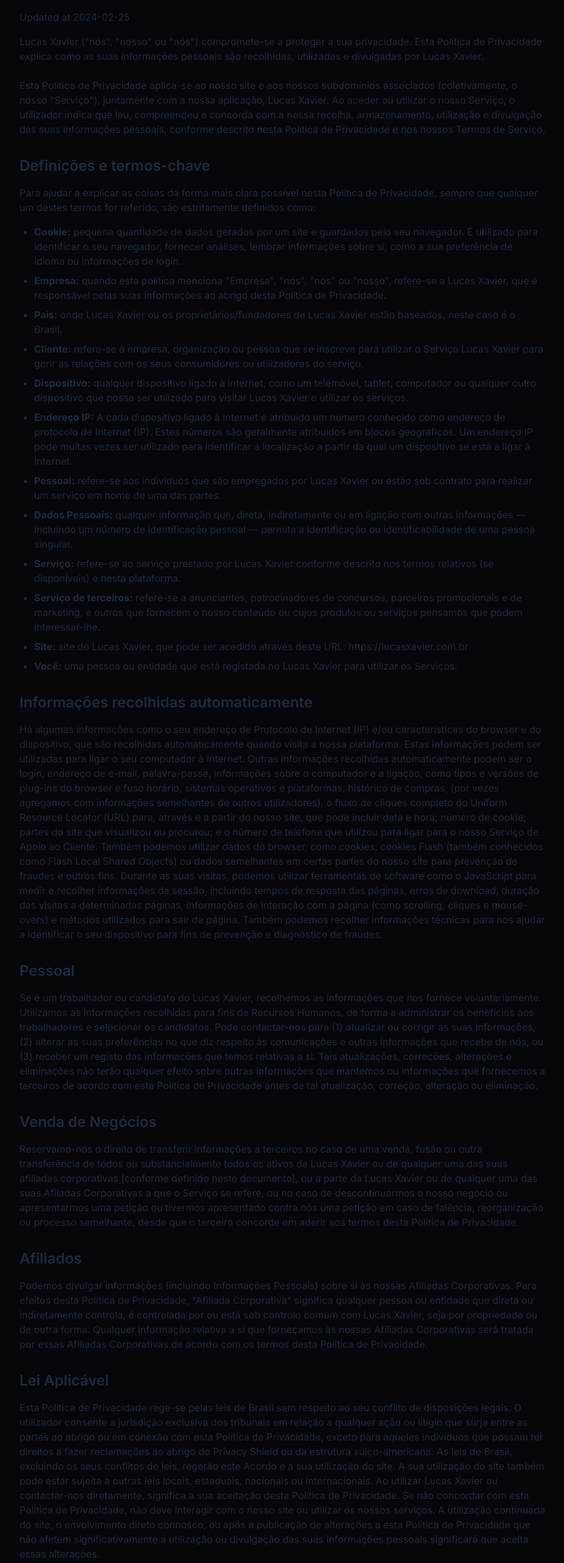
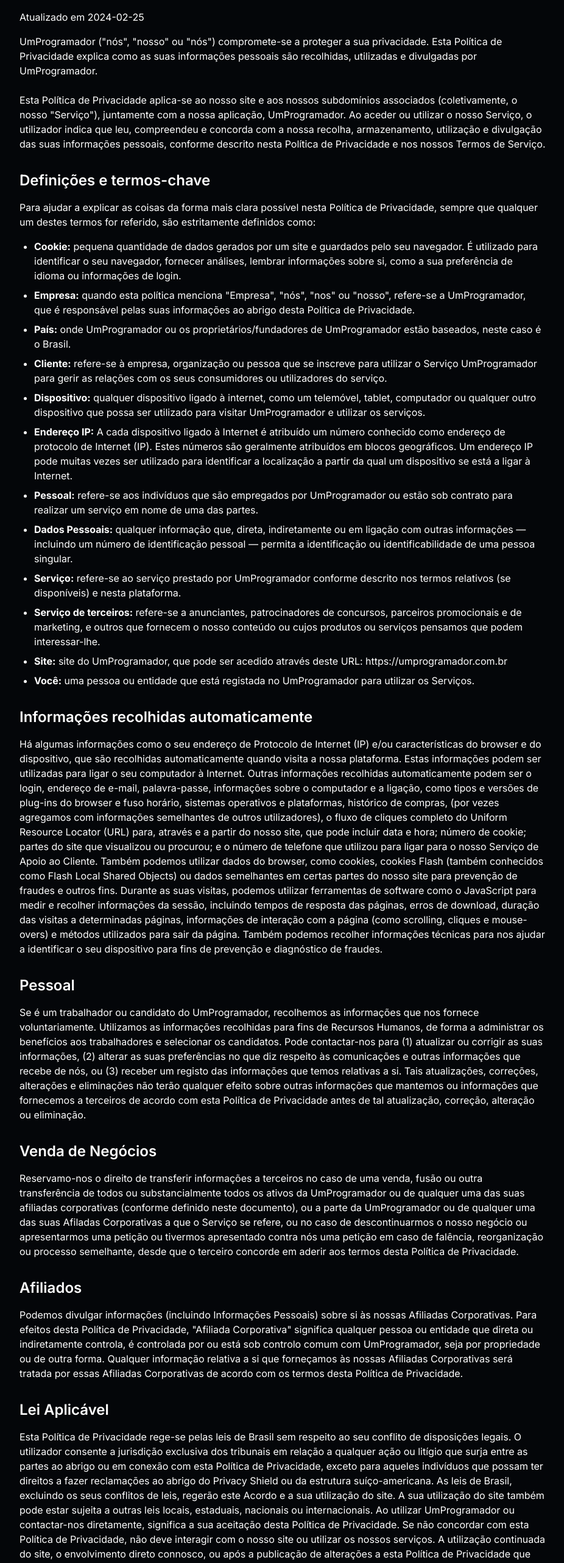
Before and after one commit to ldfxavier/umprogramador, a Next.js app: page /politica-de-privacidade in a window 1280 px wide. Shown: the part 100-2663 px from the top of the page at 61% size, without its empty margins (176-1102 px from the left). Built offline with nearby package versions, Linux system fonts and the light colour scheme.

Commit message:
feat: ajuste nos servicos

```diff
--- a/app/politica-de-privacidade/page.tsx
+++ b/app/politica-de-privacidade/page.tsx
@@ -1,23 +1,24 @@
+
 import type { Metadata } from "next";
 
 export const metadata: Metadata = {
-    title: "Política de Privacidade | Lucas Xavier",
-    description: "Política de Privacidade para os aplicativos e serviços desenvolvidos por Lucas Xavier.",
+    title: "Política de Privacidade | UmProgramador",
+    description: "Política de Privacidade para os aplicativos e serviços desenvolvidos por UmProgramador.",
 };
 
 export default function PrivacyPolicy() {
     return (
-        <main className="container mx-auto py-12 px-4 max-w-4xl text-gray-800 dark:text-gray-200">
+        <main className="container mx-auto py-12 px-4 max-w-4xl text-white">
             <h1 className="text-3xl font-bold mb-8">Política de Privacidade</h1>
 
-            <p className="mb-4">Updated at 2024-02-25</p>
+            <p className="mb-4">Atualizado em 2024-02-25</p>
 
             <p className="mb-6">
-                Lucas Xavier ("nós", "nosso" ou "nós") compromete-se a proteger a sua privacidade. Esta Política de Privacidade explica como as suas informações pessoais são recolhidas, utilizadas e divulgadas por Lucas Xavier.
+                UmProgramador ("nós", "nosso" ou "nós") compromete-se a proteger a sua privacidade. Esta Política de Privacidade explica como as suas informações pessoais são recolhidas, utilizadas e divulgadas por UmProgramador.
             </p>
 
             <p className="mb-6">
-                Esta Política de Privacidade aplica-se ao nosso site e aos nossos subdomínios associados (coletivamente, o nosso "Serviço"), juntamente com a nossa aplicação, Lucas Xavier. Ao aceder ou utilizar o nosso Serviço, o utilizador indica que leu, compreendeu e concorda com a nossa recolha, armazenamento, utilização e divulgação das suas informações pessoais, conforme descrito nesta Política de Privacidade e nos nossos Termos de Serviço.
+                Esta Política de Privacidade aplica-se ao nosso site e aos nossos subdomínios associados (coletivamente, o nosso "Serviço"), juntamente com a nossa aplicação, UmProgramador. Ao aceder ou utilizar o nosso Serviço, o utilizador indica que leu, compreendeu e concorda com a nossa recolha, armazenamento, utilização e divulgação das suas informações pessoais, conforme descrito nesta Política de Privacidade e nos nossos Termos de Serviço.
             </p>
 
             <h2 className="text-2xl font-semibold mt-8 mb-4">Definições e termos-chave</h2>
@@ -26,17 +27,17 @@ export default function PrivacyPolicy() {
             </p>
             <ul className="list-disc pl-6 mb-6 space-y-2">
                 <li><strong>Cookie:</strong> pequena quantidade de dados gerados por um site e guardados pelo seu navegador. É utilizado para identificar o seu navegador, fornecer análises, lembrar informações sobre si, como a sua preferência de idioma ou informações de login.</li>
-                <li><strong>Empresa:</strong> quando esta política menciona "Empresa", "nós", "nos" ou "nosso", refere-se a Lucas Xavier, que é responsável pelas suas informações ao abrigo desta Política de Privacidade.</li>
-                <li><strong>País:</strong> onde Lucas Xavier ou os proprietários/fundadores de Lucas Xavier estão baseados, neste caso é o Brasil.</li>
-                <li><strong>Cliente:</strong> refere-se à empresa, organização ou pessoa que se inscreve para utilizar o Serviço Lucas Xavier para gerir as relações com os seus consumidores ou utilizadores do serviço.</li>
-                <li><strong>Dispositivo:</strong> qualquer dispositivo ligado à internet, como um telemóvel, tablet, computador ou qualquer outro dispositivo que possa ser utilizado para visitar Lucas Xavier e utilizar os serviços.</li>
+                <li><strong>Empresa:</strong> quando esta política menciona "Empresa", "nós", "nos" ou "nosso", refere-se a UmProgramador, que é responsável pelas suas informações ao abrigo desta Política de Privacidade.</li>
+                <li><strong>País:</strong> onde UmProgramador ou os proprietários/fundadores de UmProgramador estão baseados, neste caso é o Brasil.</li>
+                <li><strong>Cliente:</strong> refere-se à empresa, organização ou pessoa que se inscreve para utilizar o Serviço UmProgramador para gerir as relações com os seus consumidores ou utilizadores do serviço.</li>
+                <li><strong>Dispositivo:</strong> qualquer dispositivo ligado à internet, como um telemóvel, tablet, computador ou qualquer outro dispositivo que possa ser utilizado para visitar UmProgramador e utilizar os serviços.</li>
                 <li><strong>Endereço IP:</strong> A cada dispositivo ligado à Internet é atribuído um número conhecido como endereço de protocolo de Internet (IP). Estes números são geralmente atribuídos em blocos geográficos. Um endereço IP pode muitas vezes ser utilizado para identificar a localização a partir da qual um dispositivo se está a ligar à Internet.</li>
-                <li><strong>Pessoal:</strong> refere-se aos indivíduos que são empregados por Lucas Xavier ou estão sob contrato para realizar um serviço em nome de uma das partes.</li>
+                <li><strong>Pessoal:</strong> refere-se aos indivíduos que são empregados por UmProgramador ou estão sob contrato para realizar um serviço em nome de uma das partes.</li>
                 <li><strong>Dados Pessoais:</strong> qualquer informação que, direta, indiretamente ou em ligação com outras informações — incluindo um número de identificação pessoal — permita a identificação ou identificabilidade de uma pessoa singular.</li>
-                <li><strong>Serviço:</strong> refere-se ao serviço prestado por Lucas Xavier conforme descrito nos termos relativos (se disponíveis) e nesta plataforma.</li>
+                <li><strong>Serviço:</strong> refere-se ao serviço prestado por UmProgramador conforme descrito nos termos relativos (se disponíveis) e nesta plataforma.</li>
                 <li><strong>Serviço de terceiros:</strong> refere-se a anunciantes, patrocinadores de concursos, parceiros promocionais e de marketing, e outros que fornecem o nosso conteúdo ou cujos produtos ou serviços pensamos que podem interessar-lhe.</li>
-                <li><strong>Site:</strong> site do Lucas Xavier, que pode ser acedido através deste URL: https://lucasxavier.com.br</li>
-                <li><strong>Você:</strong> uma pessoa ou entidade que está registada no Lucas Xavier para utilizar os Serviços.</li>
+                <li><strong>Site:</strong> site do UmProgramador, que pode ser acedido através deste URL: https://umprogramador.com.br</li>
+                <li><strong>Você:</strong> uma pessoa ou entidade que está registada no UmProgramador para utilizar os Serviços.</li>
             </ul>
 
             <h2 className="text-2xl font-semibold mt-8 mb-4">Informações recolhidas automaticamente</h2>
@@ -46,25 +47,25 @@ export default function PrivacyPolicy() {
 
             <h2 className="text-2xl font-semibold mt-8 mb-4">Pessoal</h2>
             <p className="mb-6">
-                Se é um trabalhador ou candidato do Lucas Xavier, recolhemos as informações que nos fornece voluntariamente. Utilizamos as informações recolhidas para fins de Recursos Humanos, de forma a administrar os benefícios aos trabalhadores e selecionar os candidatos.
+                Se é um trabalhador ou candidato do UmProgramador, recolhemos as informações que nos fornece voluntariamente. Utilizamos as informações recolhidas para fins de Recursos Humanos, de forma a administrar os benefícios aos trabalhadores e selecionar os candidatos.
                 Pode contactar-nos para (1) atualizar ou corrigir as suas informações, (2) alterar as suas preferências no que diz respeito às comunicações e outras informações que recebe de nós, ou (3) receber um registo das informações que temos relativas a si. Tais atualizações, correções, alterações e eliminações não terão qualquer efeito sobre outras informações que mantemos ou informações que fornecemos a terceiros de acordo com esta Política de Privacidade antes de tal atualização, correção, alteração ou eliminação.
             </p>
 
             <h2 className="text-2xl font-semibold mt-8 mb-4">Venda de Negócios</h2>
             <p className="mb-6">
-                Reservamo-nos o direito de transferir informações a terceiros no caso de uma venda, fusão ou outra transferência de todos ou substancialmente todos os ativos da Lucas Xavier ou de qualquer uma das suas afiliadas corporativas (conforme definido neste documento), ou a parte da Lucas Xavier ou de qualquer uma das suas Afiladas Corporativas a que o Serviço se refere, ou no caso de descontinuarmos o nosso negócio ou apresentarmos uma petição ou tivermos apresentado contra nós uma petição em caso de falência, reorganização ou processo semelhante, desde que o terceiro concorde em aderir aos termos desta Política de Privacidade.
+                Reservamo-nos o direito de transferir informações a terceiros no caso de uma venda, fusão ou outra transferência de todos ou substancialmente todos os ativos da UmProgramador ou de qualquer uma das suas afiliadas corporativas (conforme definido neste documento), ou a parte da UmProgramador ou de qualquer uma das suas Afiladas Corporativas a que o Serviço se refere, ou no caso de descontinuarmos o nosso negócio ou apresentarmos uma petição ou tivermos apresentado contra nós uma petição em caso de falência, reorganização ou processo semelhante, desde que o terceiro concorde em aderir aos termos desta Política de Privacidade.
             </p>
 
             <h2 className="text-2xl font-semibold mt-8 mb-4">Afiliados</h2>
             <p className="mb-6">
-                Podemos divulgar informações (incluindo Informações Pessoais) sobre si às nossas Afiliadas Corporativas. Para efeitos desta Política de Privacidade, "Afiliada Corporativa" significa qualquer pessoa ou entidade que direta ou indiretamente controla, é controlada por ou está sob controlo comum com Lucas Xavier, seja por propriedade ou de outra forma. Qualquer informação relativa a si que forneçamos às nossas Afiliadas Corporativas será tratada por essas Afiliadas Corporativas de acordo com os termos desta Política de Privacidade.
+                Podemos divulgar informações (incluindo Informações Pessoais) sobre si às nossas Afiliadas Corporativas. Para efeitos desta Política de Privacidade, "Afiliada Corporativa" significa qualquer pessoa ou entidade que direta ou indiretamente controla, é controlada por ou está sob controlo comum com UmProgramador, seja por propriedade ou de outra forma. Qualquer informação relativa a si que forneçamos às nossas Afiliadas Corporativas será tratada por essas Afiliadas Corporativas de acordo com os termos desta Política de Privacidade.
             </p>
 
             <h2 className="text-2xl font-semibold mt-8 mb-4">Lei Aplicável</h2>
             <p className="mb-6">
                 Esta Política de Privacidade rege-se pelas leis de Brasil sem respeito ao seu conflito de disposições legais. O utilizador consente a jurisdição exclusiva dos tribunais em relação a qualquer ação ou litígio que surja entre as partes ao abrigo ou em conexão com esta Política de Privacidade, exceto para aqueles indivíduos que possam ter direitos a fazer reclamações ao abrigo do Privacy Shield ou da estrutura suíço-americana.
                 As leis de Brasil, excluindo os seus conflitos de leis, regerão este Acordo e a sua utilização do site. A sua utilização do site também pode estar sujeita a outras leis locais, estaduais, nacionais ou internacionais.
-                Ao utilizar Lucas Xavier ou contactar-nos diretamente, significa a sua aceitação desta Política de Privacidade. Se não concordar com esta Política de Privacidade, não deve interagir com o nosso site ou utilizar os nossos serviços. A utilização continuada do site, o envolvimento direto connosco, ou após a publicação de alterações a esta Política de Privacidade que não afetem significativamente a utilização ou divulgação das suas informações pessoais significará que aceita essas alterações.
+                Ao utilizar UmProgramador ou contactar-nos diretamente, significa a sua aceitação desta Política de Privacidade. Se não concordar com esta Política de Privacidade, não deve interagir com o nosso site ou utilizar os nossos serviços. A utilização continuada do site, o envolvimento direto connosco, ou após a publicação de alterações a esta Política de Privacidade que não afetem significativamente a utilização ou divulgação das suas informações pessoais significará que aceita essas alterações.
             </p>
 
             <h2 className="text-2xl font-semibold mt-8 mb-4">O seu consentimento</h2>
@@ -74,12 +75,12 @@ export default function PrivacyPolicy() {
 
             <h2 className="text-2xl font-semibold mt-8 mb-4">Links para outros Websites</h2>
             <p className="mb-6">
-                Esta Política de Privacidade aplica-se apenas aos Serviços. Os Serviços podem conter links para outros sites não operados ou controlados por Lucas Xavier. Não somos responsáveis pelo conteúdo, precisão ou opiniões expressas em tais sites, e tais sites não são investigados, monitorizados ou verificados quanto à precisão ou integridade por nós. Lembre-se de que quando utiliza um link para ir dos Serviços para outro site, a nossa Política de Privacidade deixa de estar em vigor. A sua navegação e interação em qualquer outro site, incluindo aqueles que têm um link na nossa plataforma, estão sujeitas às regras e políticas desse mesmo site. Esses terceiros podem utilizar os seus próprios cookies ou outros métodos para recolher informações sobre si.
+                Esta Política de Privacidade aplica-se apenas aos Serviços. Os Serviços podem conter links para outros sites não operados ou controlados por UmProgramador. Não somos responsáveis pelo conteúdo, precisão ou opiniões expressas em tais sites, e tais sites não são investigados, monitorizados ou verificados quanto à precisão ou integridade por nós. Lembre-se de que quando utiliza um link para ir dos Serviços para outro site, a nossa Política de Privacidade deixa de estar em vigor. A sua navegação e interação em qualquer outro site, incluindo aqueles que têm um link na nossa plataforma, estão sujeitas às regras e políticas desse mesmo site. Esses terceiros podem utilizar os seus próprios cookies ou outros métodos para recolher informações sobre si.
             </p>
 
             <h2 className="text-2xl font-semibold mt-8 mb-4">Cookies</h2>
             <p className="mb-6">
-                Lucas Xavier utiliza "Cookies" para identificar as áreas do nosso site que visitou. Um Cookie é um pequeno pedaço de dados armazenado no seu computador ou dispositivo móvel pelo seu navegador web. Utilizamos Cookies para melhorar o desempenho e a funcionalidade do nosso serviço, mas não são essenciais para a sua utilização. No entanto, sem estes cookies, certas funcionalidades, como vídeos, podem ficar indisponíveis ou seria solicitado a introduzir os seus dados de login sempre que visitasse a nossa plataforma, uma vez que não conseguiríamos lembrar que já tinha feito login anteriormente. A maioria dos navegadores web pode ser configurada para desativar a utilização de Cookies. No entanto, se desativar os Cookies, poderá não conseguir aceder à funcionalidade do nosso site corretamente ou de todo. Nunca colocamos Informações Pessoais Identificáveis em Cookies.
+                UmProgramador utiliza "Cookies" para identificar as áreas do nosso site que visitou. Um Cookie é um pequeno pedaço de dados armazenado no seu computador ou dispositivo móvel pelo seu navegador web. Utilizamos Cookies para melhorar o desempenho e a funcionalidade do nosso serviço, mas não são essenciais para a sua utilização. No entanto, sem estes cookies, certas funcionalidades, como vídeos, podem ficar indisponíveis ou seria solicitado a introduzir os seus dados de login sempre que visitasse a nossa plataforma, uma vez que não conseguiríamos lembrar que já tinha feito login anteriormente. A maioria dos navegadores web pode ser configurada para desativar a utilização de Cookies. No entanto, se desativar os Cookies, poderá não conseguir aceder à funcionalidade do nosso site corretamente ou de todo. Nunca colocamos Informações Pessoais Identificáveis em Cookies.
             </p>
 
             <h2 className="text-2xl font-semibold mt-8 mb-4">Alterações à nossa Política de Privacidade</h2>
@@ -90,7 +91,7 @@ export default function PrivacyPolicy() {
             <h2 className="text-2xl font-semibold mt-8 mb-4">Serviços de Terceiros</h2>
             <p className="mb-6">
                 Podemos exibir, incluir ou disponibilizar conteúdo de terceiros (incluindo dados, informações, aplicações e outros produtos serviços) ou fornecer links para sites ou serviços de terceiros ("Serviços de Terceiros").
-                O utilizador reconhece e concorda que Lucas Xavier não será responsável por quaisquer Serviços de Terceiros, incluindo a sua precisão, integridade, pontualidade, validade, conformidade com os direitos de autor, legalidade, decência, qualidade ou qualquer outro aspeto dos mesmos. Lucas Xavier não assume e não terá qualquer responsabilidade ou obrigação perante si ou qualquer outra pessoa ou entidade por quaisquer Serviços de Terceiros.
+                O utilizador reconhece e concorda que UmProgramador não será responsável por quaisquer Serviços de Terceiros, incluindo a sua precisão, integridade, pontualidade, validade, conformidade com os direitos de autor, legalidade, decência, qualidade ou qualquer outro aspeto dos mesmos. UmProgramador não assume e não terá qualquer responsabilidade ou obrigação perante si ou qualquer outra pessoa ou entidade por quaisquer Serviços de Terceiros.
                 Os Serviços de Terceiros e os links para os mesmos são fornecidos apenas como uma conveniência para si e o utilizador acede e utiliza-os inteiramente por sua conta e risco e sujeito aos termos e condições de tais terceiros.
             </p>
 
@@ -99,7 +100,7 @@ export default function PrivacyPolicy() {
                 Não hesite em contactar-nos se tiver alguma dúvida.
             </p>
             <ul className="list-disc pl-6 mb-6">
-                <li>Via E-mail: <a href="mailto:contato@lucasxavier.com.br" className="text-blue-600 hover:underline">contato@lucasxavier.com.br</a></li>
+                <li>Via E-mail: <a href="mailto:contato@umprogramador.com.br" className="text-blue-600 hover:underline">contato@umprogramador.com.br</a></li>
             </ul>
         </main>
     );
```
